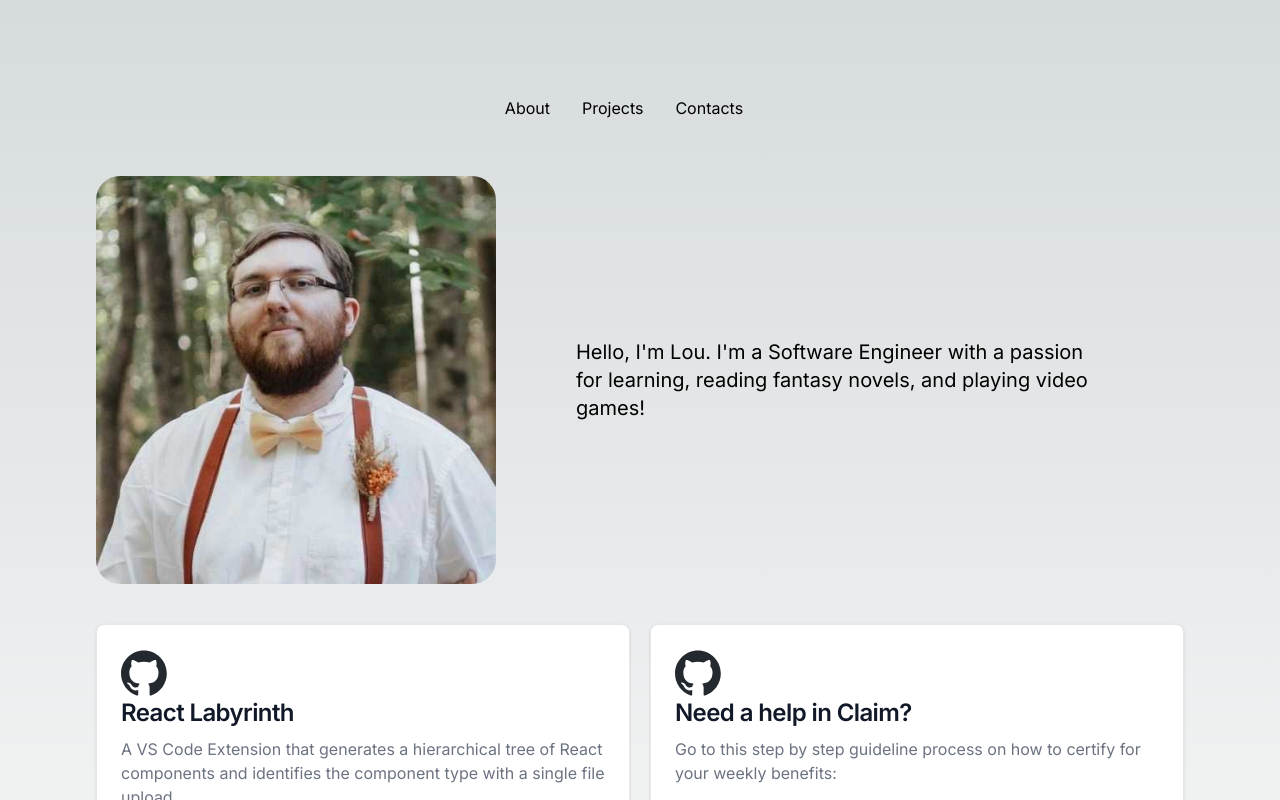
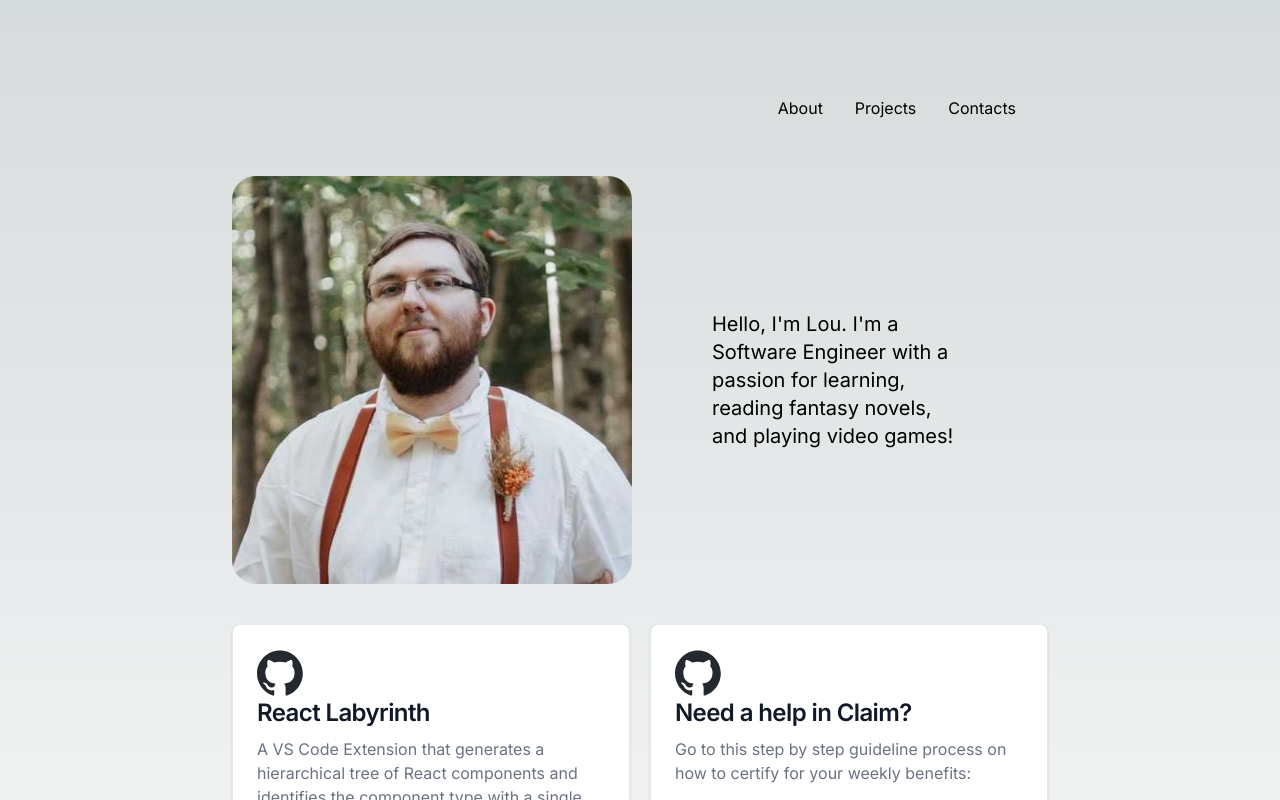
Before and after one commit to Louka3/lk-portfolio, a Next.js app: page / in a window 1280 px wide. Shown: the top 800 px of the page. Built offline with nearby package versions, Linux system fonts and the light colour scheme.

Commit message:
added varibale for primary width, named width-p

```diff
--- a/tailwind.config.ts
+++ b/tailwind.config.ts
@@ -1,17 +1,20 @@
-import type { Config } from "tailwindcss";
+import type { Config } from 'tailwindcss';
 
 const config: Config = {
   content: [
-    "./src/pages/**/*.{js,ts,jsx,tsx,mdx}",
-    "./src/components/**/*.{js,ts,jsx,tsx,mdx}",
-    "./src/app/**/*.{js,ts,jsx,tsx,mdx}",
+    './src/pages/**/*.{js,ts,jsx,tsx,mdx}',
+    './src/components/**/*.{js,ts,jsx,tsx,mdx}',
+    './src/app/**/*.{js,ts,jsx,tsx,mdx}',
   ],
   theme: {
     extend: {
       backgroundImage: {
-        "gradient-radial": "radial-gradient(var(--tw-gradient-stops))",
-        "gradient-conic":
-          "conic-gradient(from 180deg at 50% 50%, var(--tw-gradient-stops))",
+        'gradient-radial': 'radial-gradient(var(--tw-gradient-stops))',
+        'gradient-conic':
+          'conic-gradient(from 180deg at 50% 50%, var(--tw-gradient-stops))',
+      },
+      width: {
+        p: '75%',
       },
     },
   },
```
